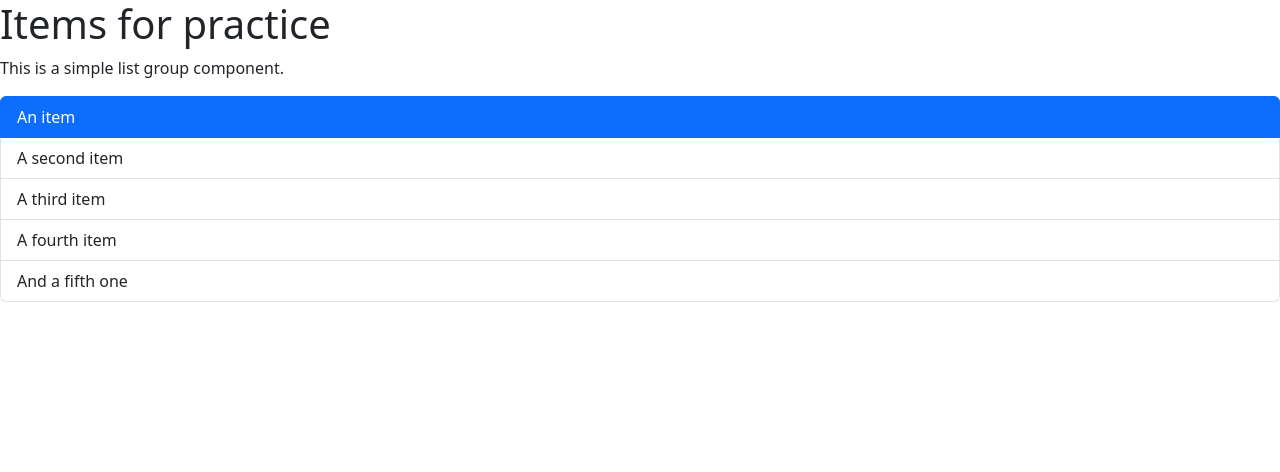
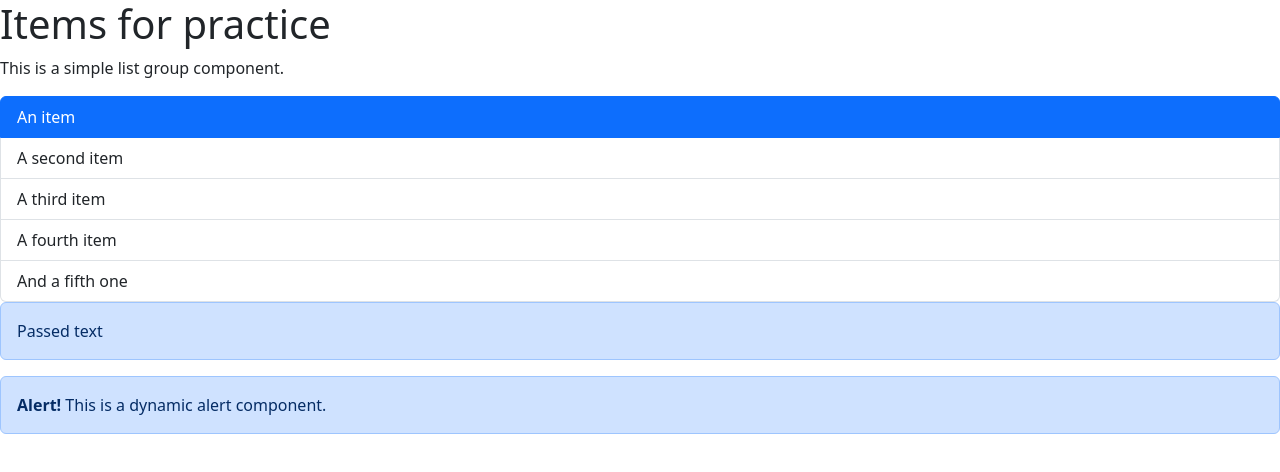
Before and after one commit to Oatsinthepine/React-ts, a React (Vite) app: page / in a window 1280 px wide. Shown: the top 472 px of the page. Built offline with nearby package versions, Linux system fonts and the light colour scheme.

Commit message:
passing children as the props for components.

```diff
--- a/src/App.tsx
+++ b/src/App.tsx
@@ -36,19 +36,28 @@
 
 //import Message from "./Message.tsx";
 import ListGroup from "./components/ListGroup.tsx";
+import Alert from "./components/Alert.tsx";
 
 function App() {
     // moved the items array from ListGroup.tsx to the App component
     const items = ['An item', 'A second item', 'A third item', 'A fourth item', 'And a fifth one'];
-    // return <div><Message name={'Jacky'}/></div>
 
     const handleSelectItem = (item: string) => {
         console.log(item);
     }
 
-    return <div>
+    // create a component that accepts children as props
+    return (<div>
         <ListGroup items={items} heading="Items for practice" onSelectItem={handleSelectItem} />
-    </div>
+        {/*To make the Alert component dynamic, we need to pass the text as prop to Alert*/}
+        <Alert children="Passed text"/>
+        <div>
+            <Alert>
+                {/*Because in this way we can customise the html block wrapped within the component with more flexibility*/}
+                <strong>Alert!</strong> <span>This is a dynamic alert component.</span>
+            </Alert>
+        </div>
+    </div>)
 }
 
 export default App; // always export to ensure component is available for import in other files
--- /dev/null
+++ b/src/components/Alert.tsx
@@ -0,0 +1,14 @@
+interface Props {
+    // text: string
+    // instead of text, we can use children to allow any content to be passed to the Alert component
+    children: React.ReactNode;
+}
+
+
+const Alert = ({children}: Props) => {
+    return (
+        <div className="alert alert-primary" role="alert">{children}</div>
+    )
+}
+
+export default Alert
```
